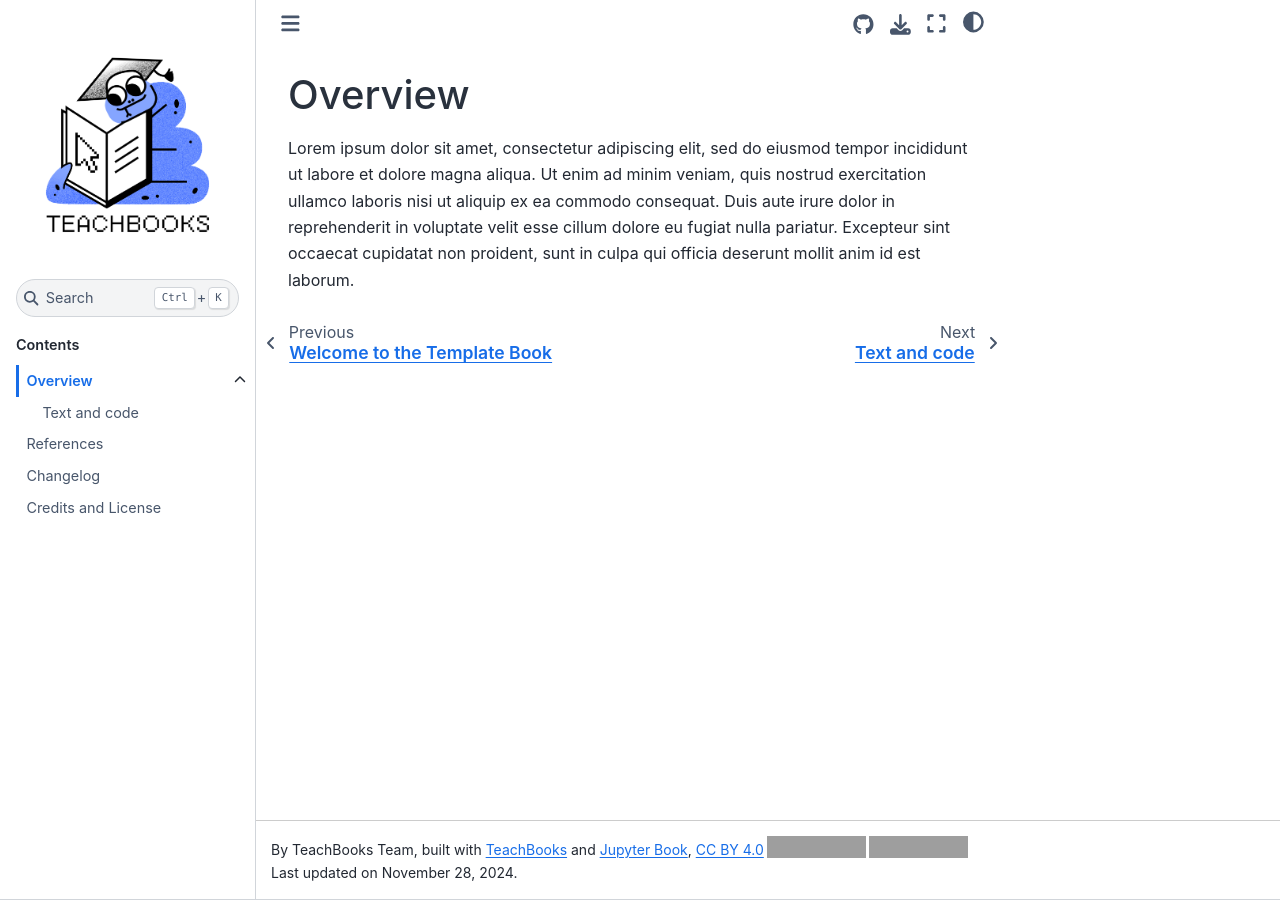
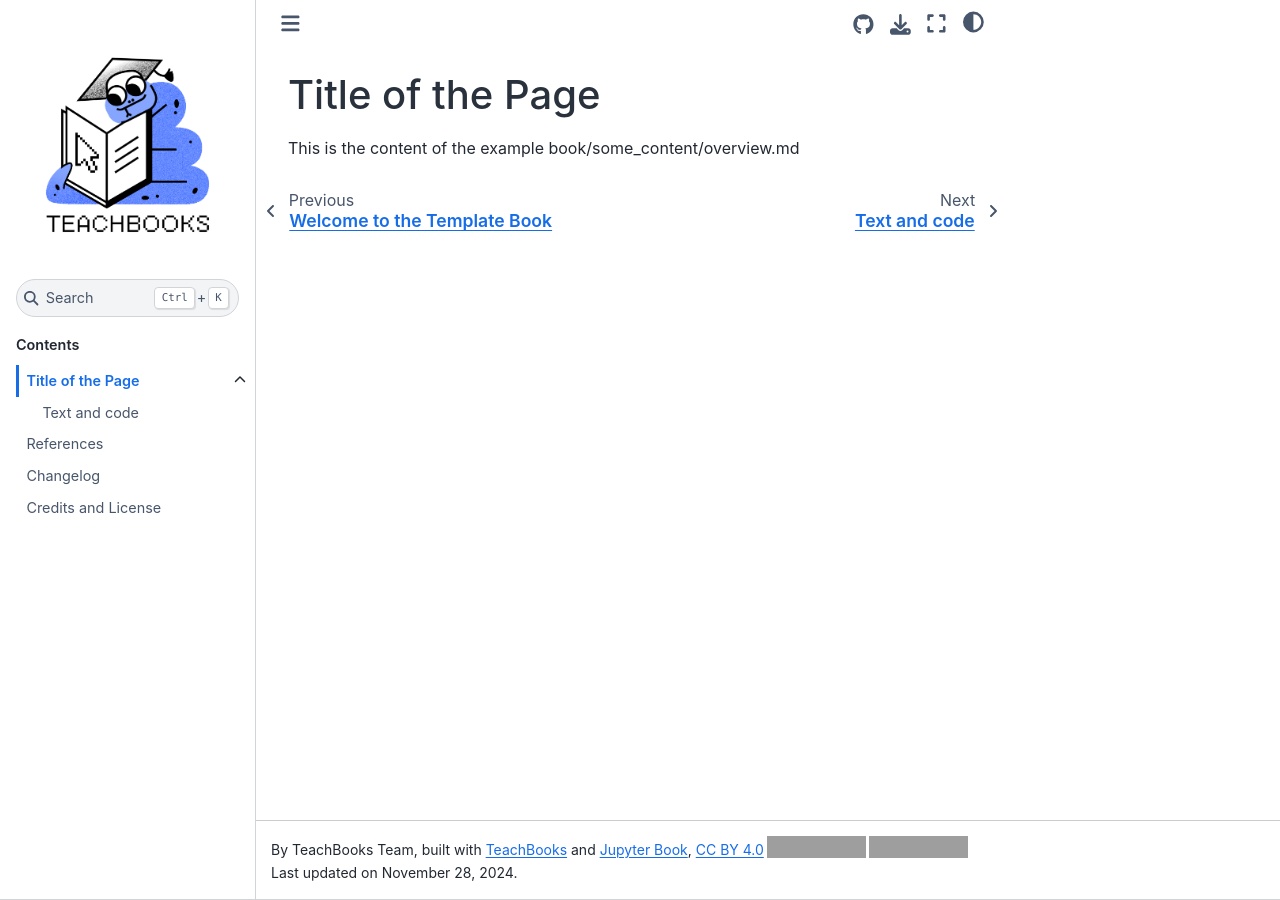
Before and after one commit to gehly/teachbook_example, a Jupyter Book: the page built from book/some_content/overview.md, in a window 1280 px wide. Built offline with Jupyter Book 1.0.4 settings and Sphinx 7.4.7 and the Sphinx Book theme 1.1.4, drawn with Linux system fonts in a browser that asks for light colours; comment, search, counter and statistics services are not loaded; grey boxes are pictures that could not be loaded.

Commit message:
Update overview.md

```diff
--- a/book/some_content/overview.md
+++ b/book/some_content/overview.md
@@ -1,3 +1,3 @@
-# Overview
+# Title of the Page
 
-Lorem ipsum dolor sit amet, consectetur adipiscing elit, sed do eiusmod tempor incididunt ut labore et dolore magna aliqua. Ut enim ad minim veniam, quis nostrud exercitation ullamco laboris nisi ut aliquip ex ea commodo consequat. Duis aute irure dolor in reprehenderit in voluptate velit esse cillum dolore eu fugiat nulla pariatur. Excepteur sint occaecat cupidatat non proident, sunt in culpa qui officia deserunt mollit anim id est laborum.
+This is the content of the example book/some_content/overview.md
```
